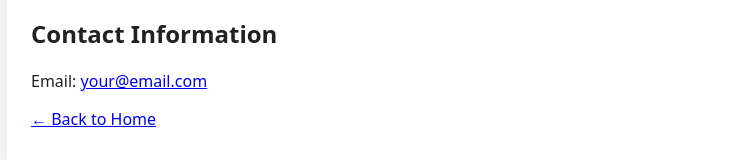
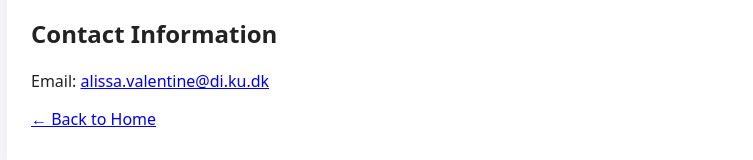
Before and after one commit to valentinealissa/valentinealissa.github.io, a plain HTML site: page cv.html in a window 1280 px wide. Shown: the part 835-995 px from the top of the page, without its empty margins (259-1012 px from the left). Drawn offline with Linux system fonts and the light colour scheme.

Commit message:
Update cv.html

```diff
--- a/cv.html
+++ b/cv.html
@@ -65,7 +65,7 @@
     </section>
     <section>
       <h2>Contact Information</h2>
-      <p>Email: <a href="mailto:alissa.valentine@di.ku.dk">your@email.com</a></p>
+      <p>Email: <a href="mailto:alissa.valentine@di.ku.dk">alissa.valentine@di.ku.dk</a></p>
     </section>
     <p><a href="index.html">&larr; Back to Home</a></p>
   </main>
```
